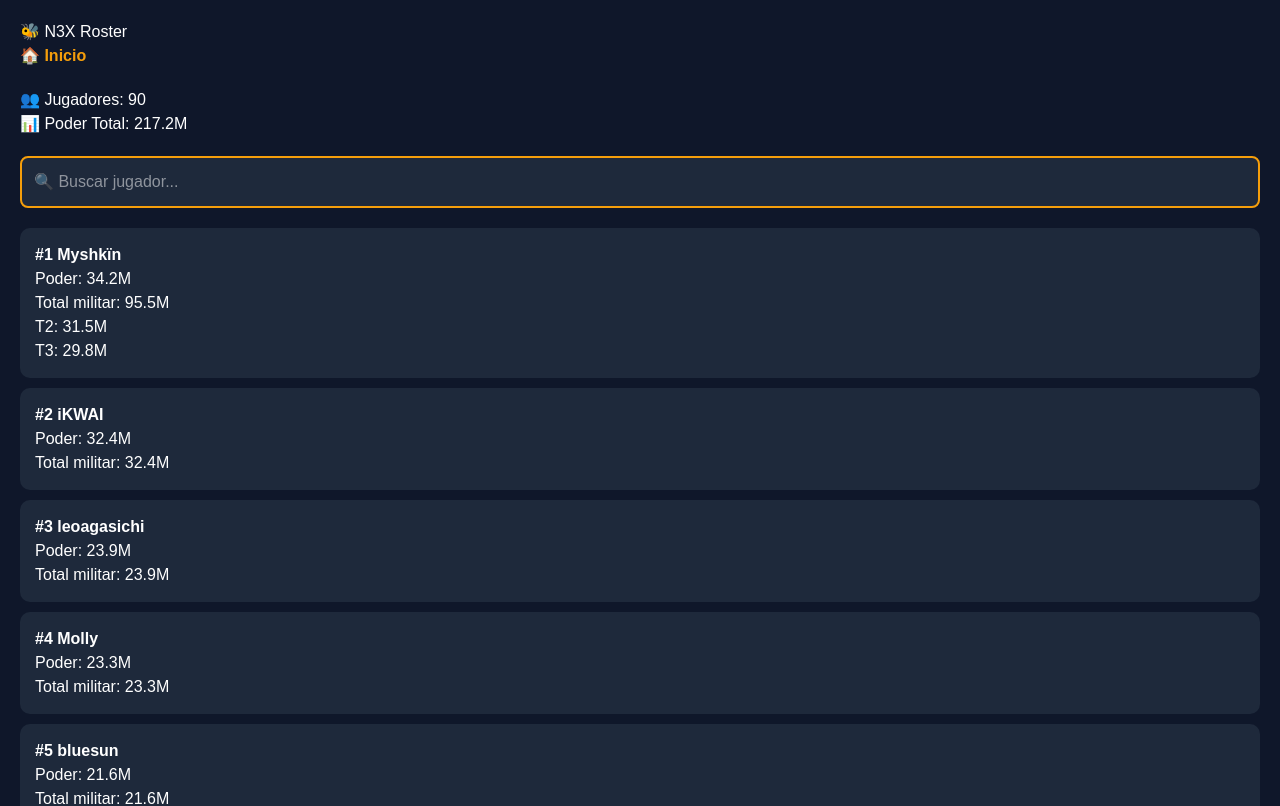
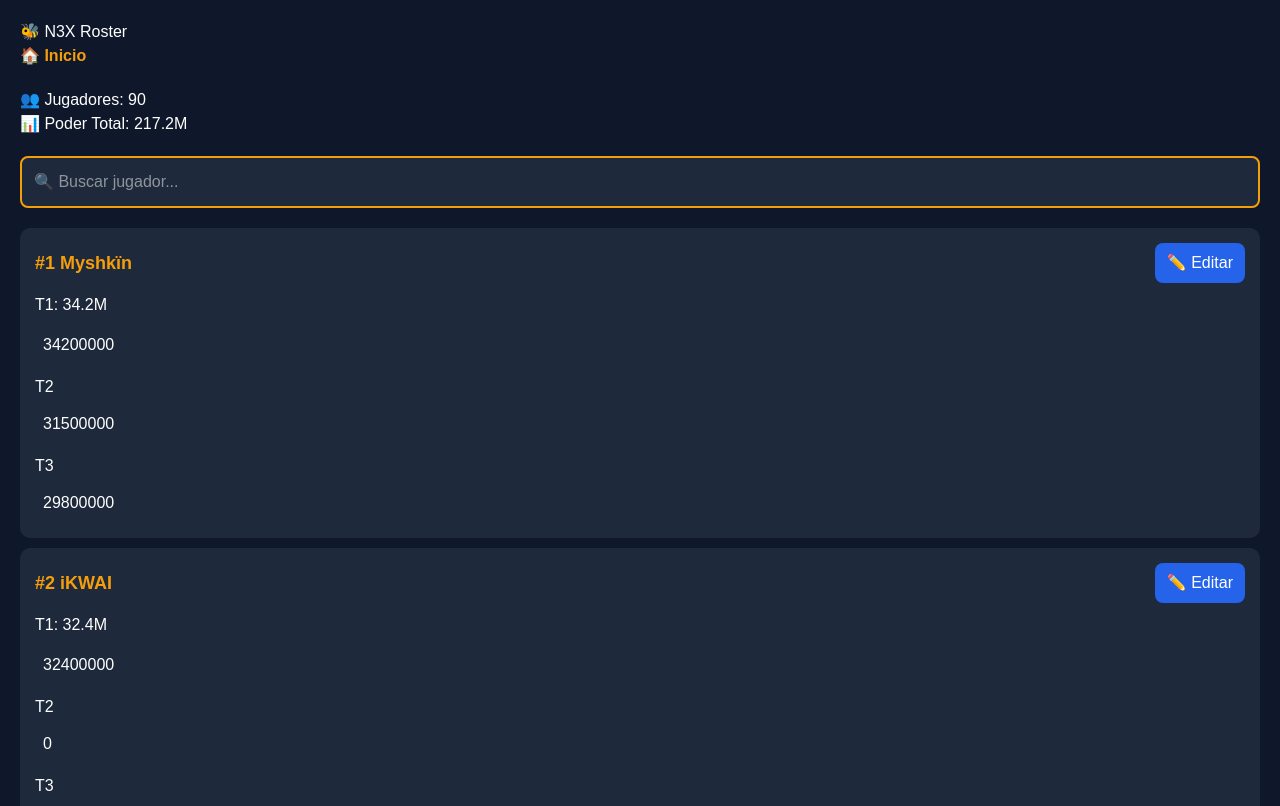
Before and after one commit to sk8alianza-rgb/last-asylum-world-clock, a Next.js app: page /roster in a window 1280 px wide. Shown: the top 806 px of the page. Built offline with nearby package versions, Linux system fonts and the light colour scheme.

Commit message:
Roster editable v1

```diff
--- a/app/roster/page.tsx
+++ b/app/roster/page.tsx
@@ -1,7 +1,7 @@
 "use client";
 import Link from "next/link";
 
-import { useMemo, useState } from "react";
+import { useMemo, useState, useEffect } from "react";
 
 type Player = {
   nickname: string;
@@ -10,7 +10,7 @@ type Player = {
   troop3?: number;
 };
 
-const players: Player[] = [
+const initialPlayers: Player[] = [
   { nickname: "«Алекс»", power: 0 },
   { nickname: "Myshkïn", power: 34200000, troop2: 31500000, troop3: 29800000 },
   { nickname: "iKWAI", power: 32400000 },
@@ -105,19 +105,59 @@ const players: Player[] = [
 
 export default function Home() {
   const [search, setSearch] = useState("");
+const [editingPlayer, setEditingPlayer] =
+  useState<string | null>(null);
+
+const [roster, setRoster] = useState<Player[]>(() => {
+  if (typeof window !== "undefined") {
+    const saved =
+      localStorage.getItem("n3xRoster");
+
+    if (saved) {
+      return JSON.parse(saved);
+    }
+  }
+
+  return initialPlayers;
+
+});
+
+useEffect(() => {
+  localStorage.setItem(
+    "n3xRoster",
+    JSON.stringify(roster)
+  );
+}, [roster]);
 
   const filteredPlayers = useMemo(() => {
-    return players
+    return roster
       .filter((player) =>
         player.nickname.toLowerCase().includes(search.toLowerCase())
       )
       .sort((a, b) => b.power - a.power);
   }, [search]);
 
-  const totalPower = players.reduce(
+  const totalPower = roster.reduce(
     (sum, p) => sum + p.power,
     0
   );
+
+const updatePlayerField = (
+  nickname: string,
+  field: "power" | "troop2" | "troop3",
+  value: number
+) => {
+  setRoster((prev) =>
+    prev.map((player) =>
+      player.nickname === nickname
+        ? {
+            ...player,
+            [field]: value,
+          }
+        : player
+    )
+  );
+};
 
   return (
     <main
@@ -144,7 +184,7 @@ export default function Home() {
 </Link>
 
       <div style={{ marginBottom: "20px" }}>
-        <p>👥 Jugadores: {players.length}</p>
+        <p>👥 Jugadores: {roster.length}</p>
 
         <p>
           📊 Poder Total:{" "}
@@ -180,40 +220,135 @@ export default function Home() {
             borderRadius: "10px",
           }}
         >
-         <strong>
+
+<div
+  style={{
+    display: "flex",
+    justifyContent: "space-between",
+    alignItems: "center",
+    marginBottom: "10px",
+  }}
+>
+  <strong
+    style={{
+      fontSize: "18px",
+      color: "#f59e0b",
+    }}
+  >
     #{index + 1} {player.nickname}
   </strong>
 
+  <button
+    onClick={() =>
+      setEditingPlayer(
+        editingPlayer === player.nickname
+          ? null
+          : player.nickname
+      )
+    }
+    style={{
+      background: "#2563eb",
+      border: "none",
+      color: "white",
+      padding: "8px 12px",
+      borderRadius: "8px",
+      cursor: "pointer",
+    }}
+  >
+    {editingPlayer === player.nickname
+      ? "Cerrar"
+      : "✏️ Editar"}
+  </button>
+</div>
 
-          <div>
-            Poder: {(player.power / 1000000).toFixed(1)}M
+<div
+  style={{
+    marginTop: "10px",
+    color: "#94a3b8",
+    fontSize: "14px",
+  }}
+>
+  {editingPlayer === player.nickname
+    ? "Modo edición activado"
+    : ""}
 </div>
 
           <div>
-  Total militar:{" "}
-  {(
-    (
-      player.power +
-      (player.troop2 ?? 0) +
-      (player.troop3 ?? 0)
-    ) / 1000000
-  ).toFixed(1)}
-  M
+  T1: {(player.power / 1000000).toFixed(1)}M
+
+
+            <input
+ type="text"
+inputMode="numeric"
+  defaultValue={player.power}
+onChange={(e) =>
+  updatePlayerField(
+    player.nickname,
+    "power",
+    Number(e.target.value)
+  )
+}
+
+  style={{
+    width: "100%",
+    marginTop: "8px",
+    padding: "8px",
+    borderRadius: "6px",
+  }}
+/>
           </div>
 
-          {!!player.troop2 && (
-            <div>
-              T2: {(player.troop2 / 1000000).toFixed(1)}M
+
+
+          <div style={{ marginTop: "10px" }}>
+  T2
+
+  <input
+   type="text"
+inputMode="numeric"
+   defaultValue={player.troop2 ?? 0}
+    onChange={(e) =>
+      updatePlayerField(
+        player.nickname,
+        "troop2",
+        Number(e.target.value)
+      )
+    }
+    style={{
+      width: "100%",
+      padding: "8px",
+      borderRadius: "6px",
+      marginTop: "5px",
+    }}
+  />
 </div>
-          )}
 
-          {!!player.troop3 && (
-            <div>
-              T3: {(player.troop3 / 1000000).toFixed(1)}M
+      <div style={{ marginTop: "10px" }}>
+  T3
+
+  <input
+   type="text"
+inputMode="numeric"
+   defaultValue={player.troop3 ?? 0}
+    onChange={(e) =>
+      updatePlayerField(
+        player.nickname,
+        "troop3",
+        Number(e.target.value)
+      )
+    }
+    style={{
+      width: "100%",
+      padding: "8px",
+      borderRadius: "6px",
+      marginTop: "5px",
+    }}
+  />
+
 </div>
-          )}
   </div>
    ))}
+
     </main>
   );
 }
```
Lines whose indentation alone changed are shown as unchanged.
